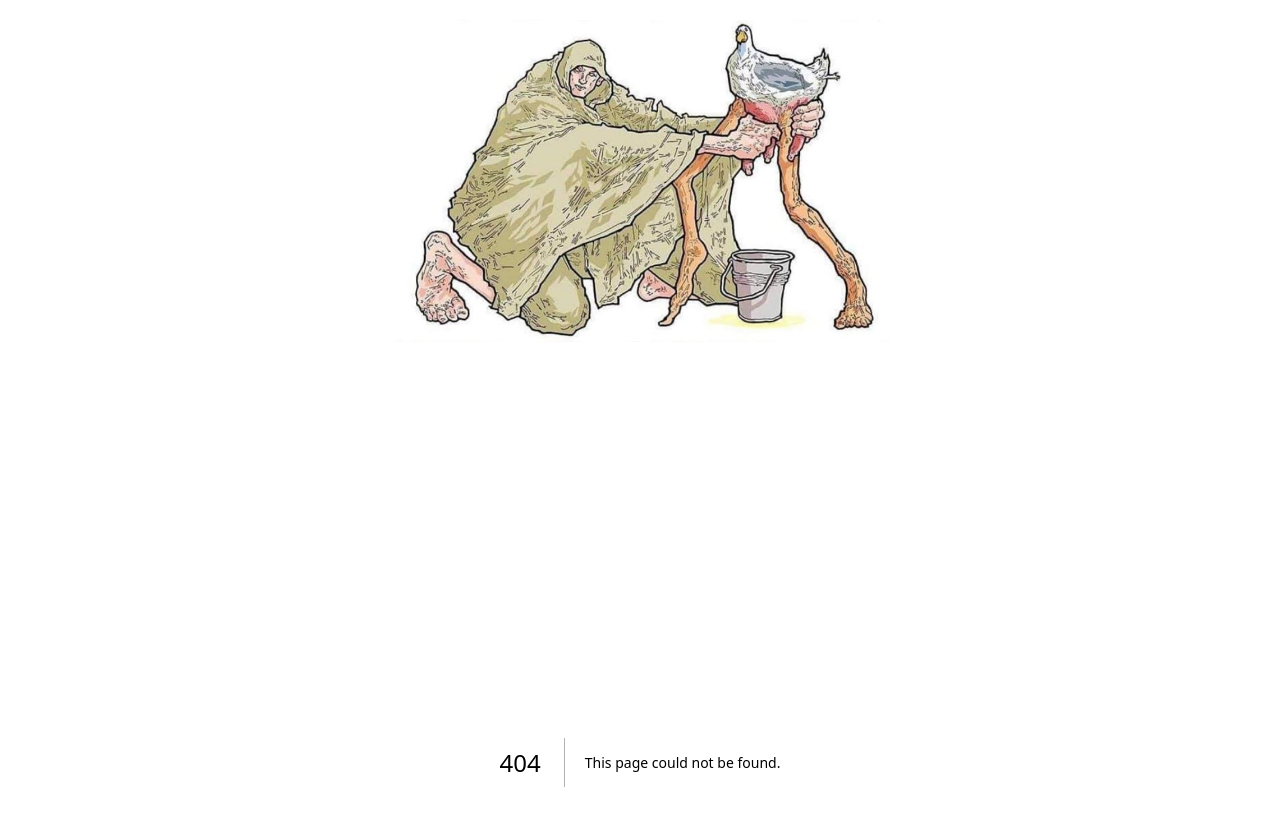
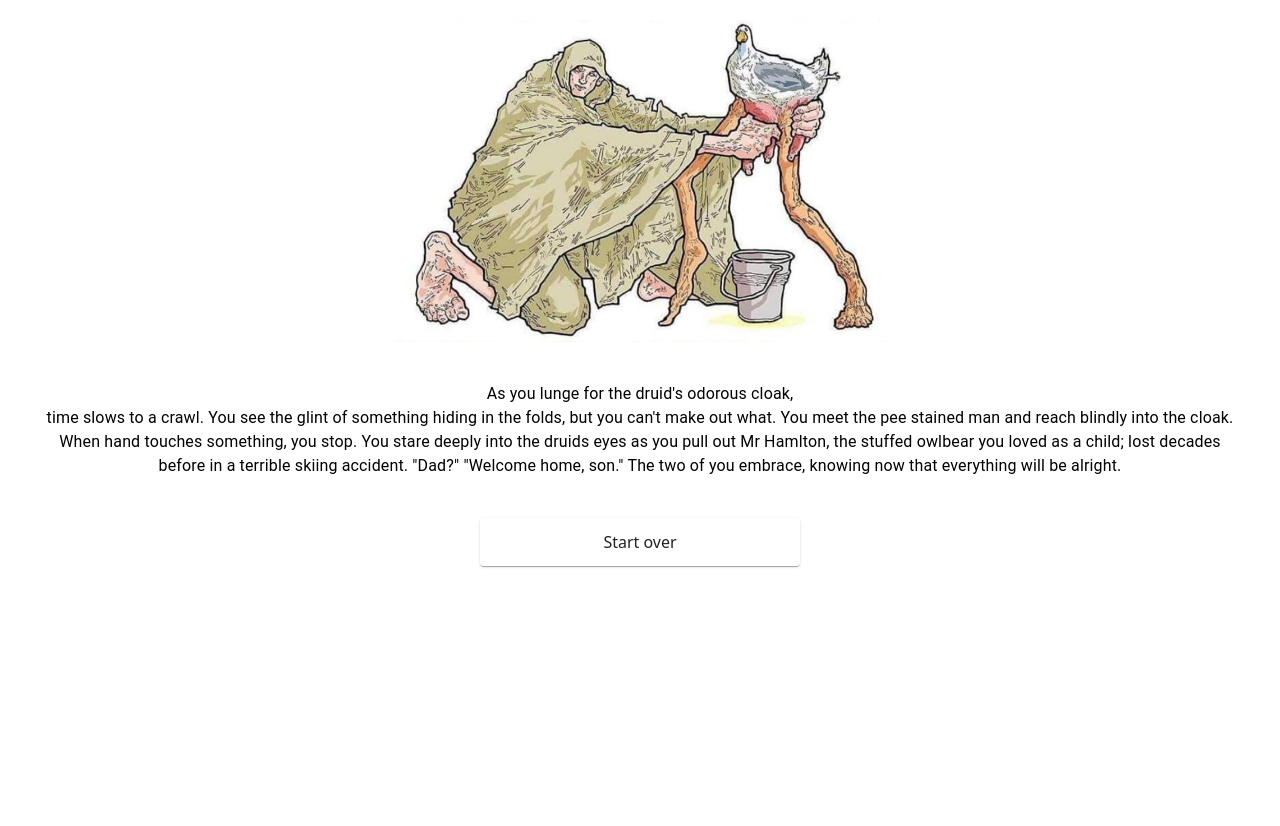
Before and after one commit to CarlJMcGee/the-gull-choice, a Next.js app: page /3/0/0/3 in a window 1280 px wide. Before the commit this address had no page. Shown: the top 826 px of the page. After the commit the page ends 800 px from the top, so only its background shows below. Built offline with nearby package versions, Linux system fonts and the light colour scheme.

Commit message:
3/0/0/3 - 3/0/0 complete

```diff
--- a/src/app/3/0/0/2/page.tsx
+++ b/src/app/3/0/0/2/page.tsx
@@ -11,7 +11,7 @@ export default function Page() {
           `when suddenly the druid produces a wand from his cloak.
         You can feel the raw power radiating from the hard, pulsing wood.
         The tip glows, ready to burst, as the druid chants, "So shall you dance, so shall you be."
-        When contiousness returns hours later, you find your once nimble and dexturaous hands  have been
+        When consciousness returns hours later, you find your once nimble and dexterous hands  have been
         replaced with claws. As you scuttle away, toward the setting sun,
         you wonder in vain what the new future brings.`,
         ]}
--- /dev/null
+++ b/src/app/3/0/0/3/page.tsx
@@ -0,0 +1,20 @@
+"use client";
+
+import EndCard from "../../../../../components/EndCard";
+
+export default function Page() {
+  return (
+    <>
+      <EndCard
+        prompt={[
+          `As you lunge for the druid's odorous cloak,`,
+          `time slows to a crawl. You see the glint of something hiding in the folds,
+        but you can't make out what. You meet the pee stained man and reach blindly into the cloak.
+        When hand touches something, you stop. You stare deeply into the druids eyes as you pull out
+        Mr Hamlton, the stuffed owlbear you loved as a child; lost decades before in a terrible skiing
+        accident. "Dad?" "Welcome home, son." The two of you embrace, knowing now that everything will be alright.`,
+        ]}
+      />
+    </>
+  );
+}
```
